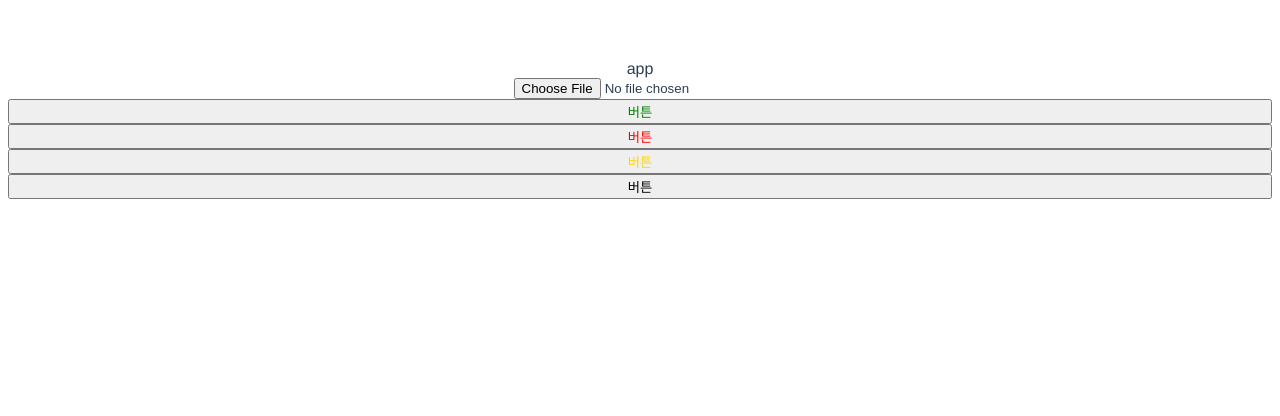
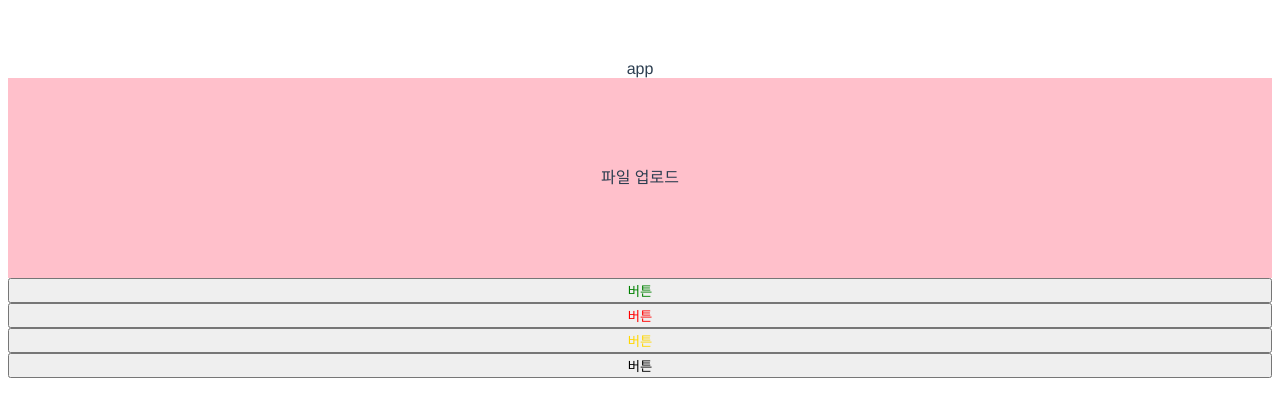
Before and after one commit to shawn-thecool/project-vue-init, a Vue app: page / in a window 1280 px wide. Shown: the top 416 px of the page. Built offline with nearby package versions, Linux system fonts and the light colour scheme.

Commit message:
[STYLE] InputFile style css 추가 1. inputFile component style css 추가 2. App component에 사용 예시 추가

```diff
--- a/src/App.vue
+++ b/src/App.vue
@@ -2,7 +2,9 @@
   <div id="app">
     app
     <!-- <inputFile id="fileUploadTester" accept=".png, .jpeg" label-text="test" :input-hndr="inputHndr"></inputFile> -->
-    <input-file id="inputFileTest" :input-hndr="inputHndr"></input-file>
+    <div class="wrap_file">
+      <input-file id="inputFileTest" labelText="파일 업로드" :input-hndr="inputHndr"></input-file>
+    </div>
     <button-simple text="버튼" button-type="confirm" :click-hndr="clickHndr"></button-simple>
     <button-simple text="버튼" button-type="error" :click-hndr="clickHndr"></button-simple>
     <button-simple text="버튼" button-type="warning" :click-hndr="clickHndr"></button-simple>
@@ -39,4 +41,15 @@ export default {
   color: #2c3e50;
   margin-top: 60px;
 }
+/*
+  hover focus 예시
+ */
+#app .wrap_file .lab_file{
+  height: 200px;
+  line-height: 200px;
+  background-color: pink;
+}
+#app .wrap_file .inp_file:focus + .lab_file ,#app .wrap_file .lab_file:hover{
+  background-color: lightgoldenrodyellow
+}
 </style>
--- a/src/components/commons/inputFile/InputFile.vue
+++ b/src/components/commons/inputFile/InputFile.vue
@@ -1,11 +1,12 @@
 <template>
   <div class="comm_input_file">
-    <label :for="id">{{ labelText }}</label>
-    <input type="file" :id="id" :accept="accept" @input="inputHndr" />
+    <input type="file" :id="id" class="inp_file" :accept="accept" @input="inputHndr" />
+    <label :for="id" class="lab_file">{{ labelText }}</label>
   </div>
 </template>
 
 <script>
+// TODO: label slot 적용
 export default {
   name: 'comm-input-file',
   props: {
@@ -30,6 +31,19 @@ export default {
 </script>
 
 <style scoped>
-.inp_file {
+.comm_input_file {
+  position: relative;
+}
+.comm_input_file .lab_file {
+  display: block;
+  cursor: pointer;
+}
+.comm_input_file .inp_file {
+  position: absolute;
+  z-index: -1;
+  width: 100%;
+  height:100%;
+  top: 0;
+  left: 0;
 }
 </style>
```
